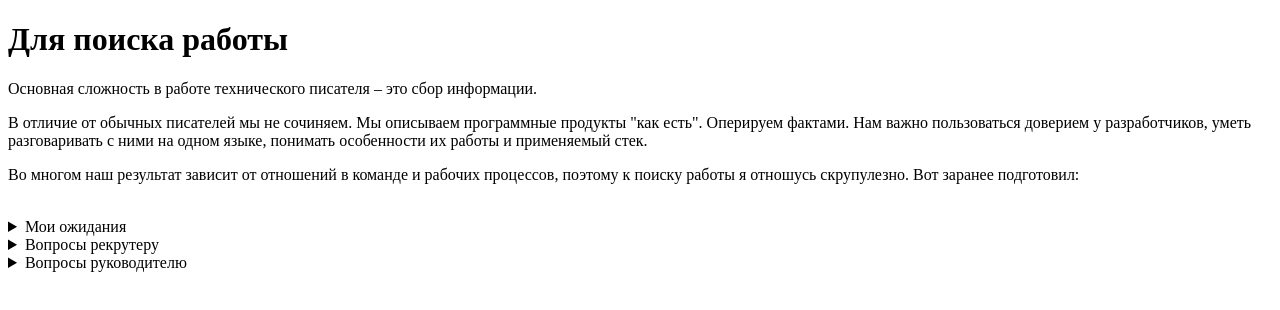
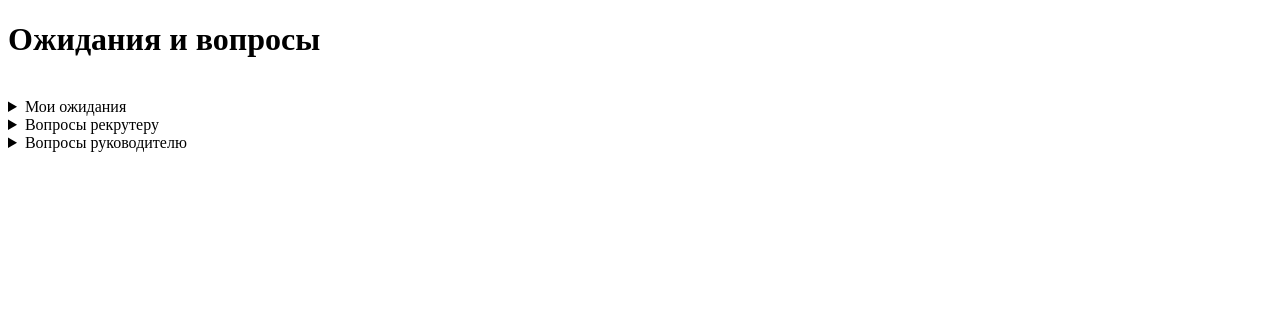
Before and after one commit to pnrf/myrepo, a Next.js app: page /about/artifacts in a window 1280 px wide. Shown: the top 310 px of the page. Built offline with nearby package versions, Linux system fonts and the light colour scheme.

Commit message:
docs: update content

```diff
--- a/pages/about/_meta.jsx
+++ b/pages/about/_meta.jsx
@@ -3,8 +3,8 @@ export default {
 	'---': {
     type: 'separator'
   },
-	artifacts: 'К собеседованию',
 	faq: 'Ответы на вопросы',
+	artifacts: 'Для собеседования',
 	'---faq': {
     type: 'separator'
   },
--- a/pages/about/artifacts.mdx
+++ b/pages/about/artifacts.mdx
@@ -1,10 +1,4 @@
-# Для поиска работы
-
-Основная сложность в работе технического писателя – это сбор информации.
-
-В отличие от обычных писателей мы не сочиняем. Мы описываем программные продукты "как есть". Оперируем фактами. Нам важно пользоваться доверием у разработчиков, уметь разговаривать с ними на одном языке, понимать особенности их работы и применяемый стек.
-
-Во многом наш результат зависит от отношений в команде и рабочих процессов, поэтому к поиску работы я отношусь скрупулезно. Вот заранее подготовил:
+# Ожидания и вопросы
 
 <br />
 <details>
--- a/pages/portfolio/projects/obucheniye-veb-razrabotke.mdx
+++ b/pages/portfolio/projects/obucheniye-veb-razrabotke.mdx
@@ -21,7 +21,7 @@ import { Steps } from 'nextra/components'
 
 Задача выполнена.
 
-Однако, получив диплом, я неожиданно понял, что не готов по восемь часов в сутки искать ошибки в коде, другое дело – копаться в текстах и составлять документы. Это мне более привычно и доставляет радость.
+Однако, получив диплом, я неожиданно понял, что не готов по восемь часов в сутки искать ошибки в коде, другое дело – копаться в текстах и составлять документы. Это мне более привычно и доставляет удовольствие.
 
 Тем не менее, вышел на рынок труда в поисках вакансии на позицию фронтенд-разработчика. И не прогадал. На очередном собеседовании мне посчастливилось общаться с очень приятными людьми (рекрутером и тимлидом). В завершении беседы меня спросили, отчего я не хочу попробовать себя в роли технического писателя?
 
```
Also changed, not shown: pages/about/faq.mdx (+15 -4 lines).
